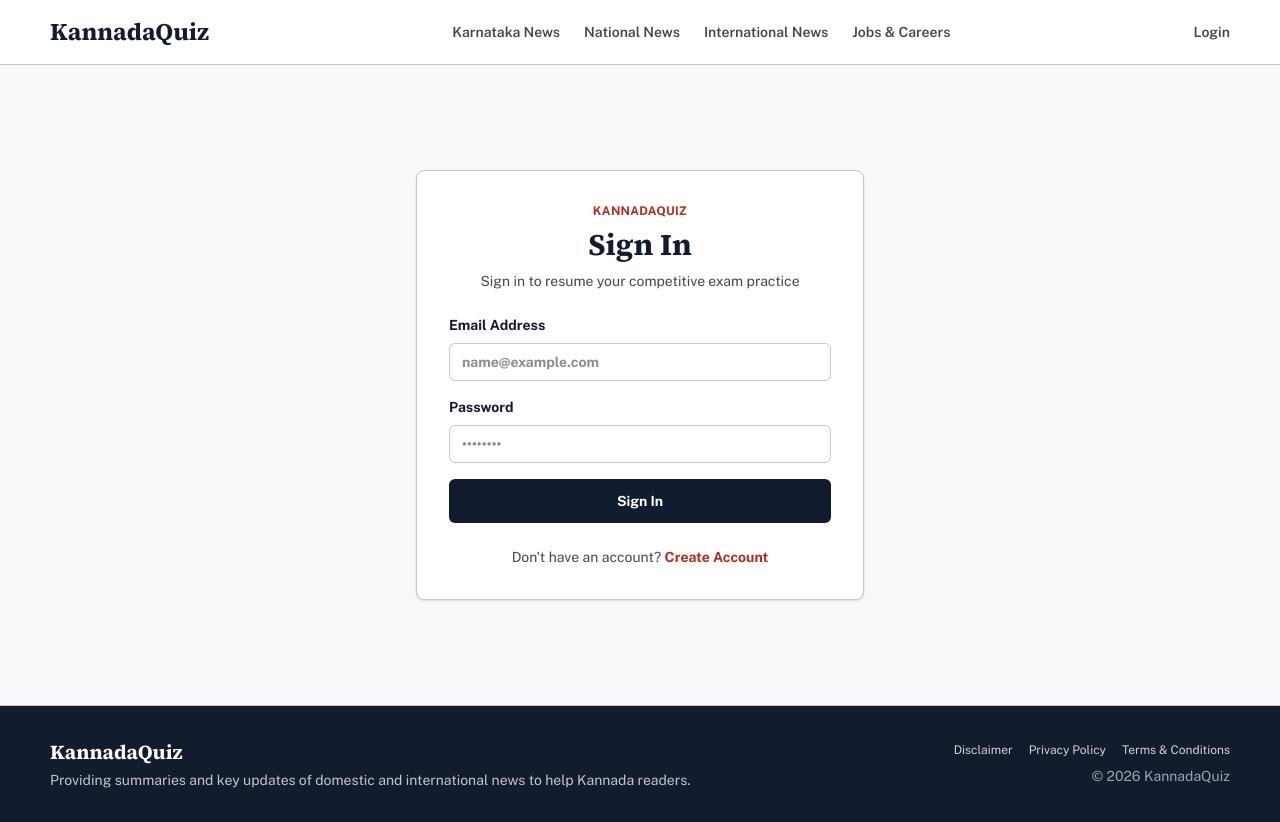
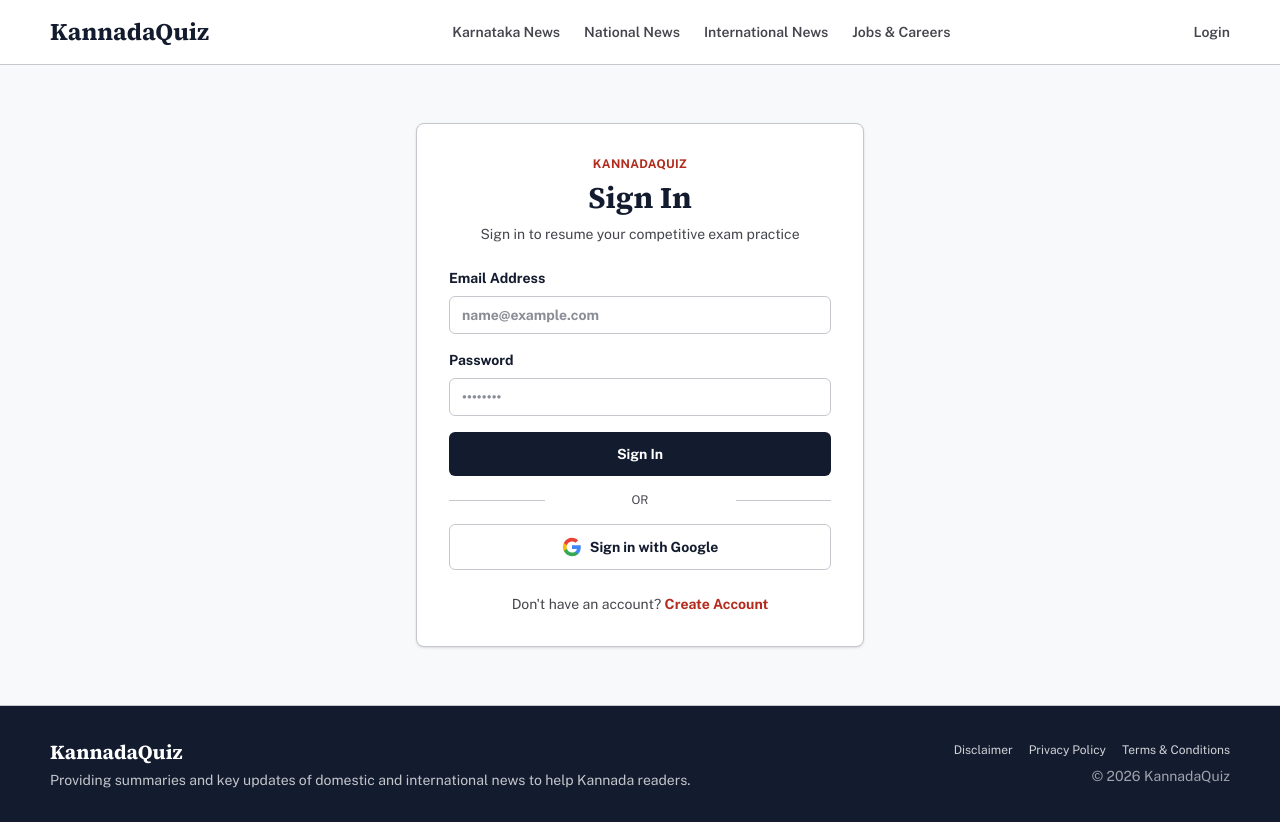
Before and after one commit to thyagarajsalome/kannadaquiz-next, a Next.js app: page /en/login in a window 1280 px wide. Built offline with nearby package versions, Linux system fonts and the light colour scheme; no server answers.

Commit message:
Implement Google Sign-In button on the login page next to Email/Password authentication

```diff
--- a/src/app/[locale]/login/page.tsx
+++ b/src/app/[locale]/login/page.tsx
@@ -5,6 +5,8 @@ import {
   createUserWithEmailAndPassword,
   onAuthStateChanged,
   signInWithEmailAndPassword,
+  GoogleAuthProvider,
+  signInWithPopup,
 } from "firebase/auth";
 import { firebaseAuth } from "@/lib/firebase";
 import { useRouter, useParams } from "next/navigation";
@@ -65,6 +67,24 @@ export default function LoginPage() {
         errorMsg = locale === "kn" ? "ತಪ್ಪಾದ ಇಮೇಲ್ ಅಥವಾ ಪಾಸ್‌ವರ್ಡ್." : "Incorrect email or password.";
       }
       setMessage(errorMsg);
+    } finally {
+      setSigning(false);
+    }
+  }
+
+  async function handleGoogleSignIn() {
+    if (!firebaseAuth) {
+      setMessage("Authentication is not configured.");
+      return;
+    }
+    setSigning(true);
+    setMessage("");
+    try {
+      const provider = new GoogleAuthProvider();
+      await signInWithPopup(firebaseAuth, provider);
+      setMessage(locale === "kn" ? "ಗೂಗಲ್ ಲಾಗಿನ್ ಯಶಸ್ವಿಯಾಗಿದೆ!" : "Google login successful!");
+    } catch (error: any) {
+      setMessage(error?.message || "Google Authentication failed.");
     } finally {
       setSigning(false);
     }
@@ -151,6 +171,43 @@ export default function LoginPage() {
           </button>
         </form>
 
+        <div className="mt-4 flex items-center justify-between">
+          <span className="w-1/5 border-b border-[var(--border)] lg:w-1/4"></span>
+          <span className="text-xs text-center text-[var(--muted)] uppercase">
+            {locale === "kn" ? "ಅಥವಾ" : "or"}
+          </span>
+          <span className="w-1/5 border-b border-[var(--border)] lg:w-1/4"></span>
+        </div>
+
+        <button
+          onClick={handleGoogleSignIn}
+          disabled={signing}
+          type="button"
+          className="mt-4 w-full flex items-center justify-center gap-2 cursor-pointer rounded-md border border-[var(--border)] bg-white px-5 py-3 text-sm font-bold text-[var(--primary)] hover:bg-[var(--surface-soft)] transition disabled:opacity-50"
+        >
+          <svg className="w-5 h-5 shrink-0" viewBox="0 0 24 24">
+            <path
+              fill="#4285F4"
+              d="M22.56 12.25c0-.78-.07-1.53-.2-2.25H12v4.26h5.92c-.26 1.37-1.04 2.53-2.21 3.31v2.77h3.57c2.08-1.92 3.28-4.74 3.28-8.09z"
+            />
+            <path
+              fill="#34A853"
+              d="M12 23c2.97 0 5.46-.98 7.28-2.66l-3.57-2.77c-.98.66-2.23 1.06-3.71 1.06-2.86 0-5.29-1.93-6.16-4.53H2.18v2.84C3.99 20.53 7.7 23 12 23z"
+            />
+            <path
+              fill="#FBBC05"
+              d="M5.84 14.09c-.22-.66-.35-1.36-.35-2.09s.13-1.43.35-2.09V7.06H2.18C1.43 8.55 1 10.22 1 12s.43 3.45 1.18 4.94l2.85-2.22.81-.63z"
+            />
+            <path
+              fill="#EA4335"
+              d="M12 5.38c1.62 0 3.06.56 4.21 1.64l3.15-3.15C17.45 2.09 14.97 1 12 1 7.7 1 3.99 3.47 2.18 7.06l3.66 2.84c.87-2.6 3.3-4.52 6.16-4.52z"
+            />
+          </svg>
+          <span>
+            {locale === "kn" ? "ಗೂಗಲ್ ಲಾಗಿನ್" : "Sign in with Google"}
+          </span>
+        </button>
+
         {message ? (
           <p className="mt-4 text-center text-sm font-semibold text-[var(--secondary)]">
             {message}
```
